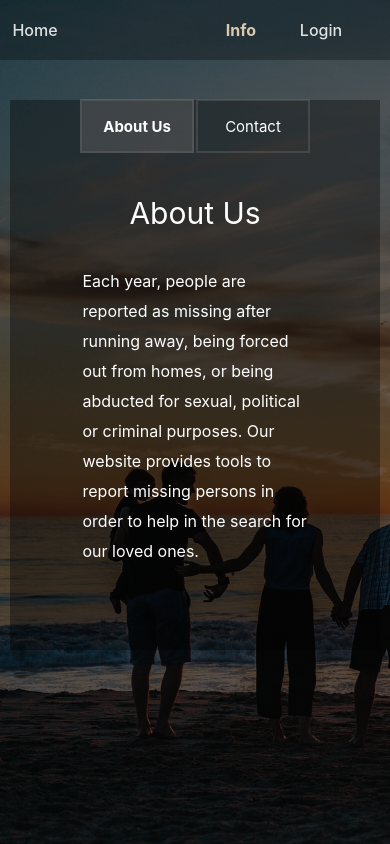
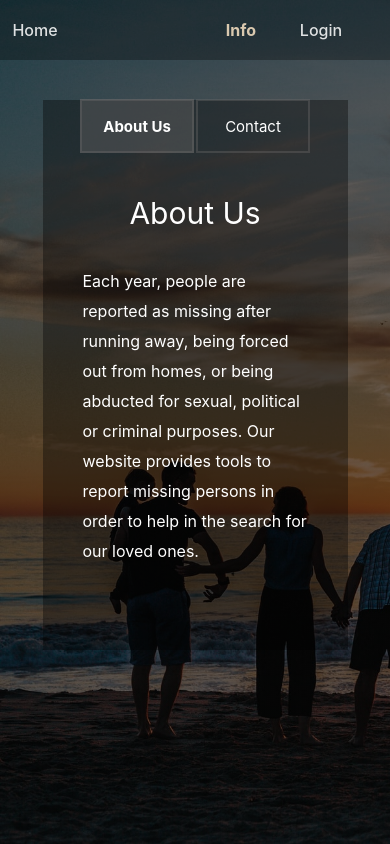
Before and after one commit to MilneS/missing, a React (Create React App) app: page / in a window 390 px wide. Both pictures are taken after a click on the item "Info". Built offline with nearby package versions, Linux system fonts and the light colour scheme; no server answers.

Commit message:
css chrome

```diff
--- a/src/comps/Info.module.css
+++ b/src/comps/Info.module.css
@@ -5,8 +5,8 @@
 }
 .infocard {
   background-color: rgba(0, 0, 0, 0.363);
-  height: 550px;
-  width: 50%;
+  height: 545px;
+  width: 700px;
   display: flex;
   margin-top: 40px;
   flex-direction: column;
@@ -92,7 +92,7 @@
 
 @media (max-width: 768px) {
   .infocard {
-    width: 85%;
+    width: 428px;
   }
 }
 @media (max-width: 480px) {
@@ -101,7 +101,7 @@
   }
   .infocard {
     height: 550px;
-    width: 95%;
+    width: 305px;
   }
   .infotext {
     font-size: 16px;
--- a/src/comps/Search-missing.module.css
+++ b/src/comps/Search-missing.module.css
@@ -181,7 +181,6 @@
 @media (max-width: 480px) {
   .formcontainer {
     width: 300px;
-    border:1px solid red
   }
   .formselect {
     width: 70px;
```
